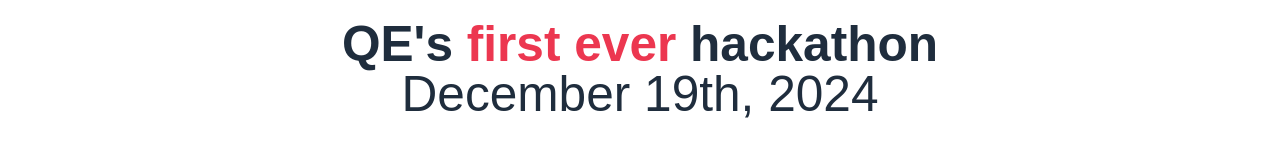
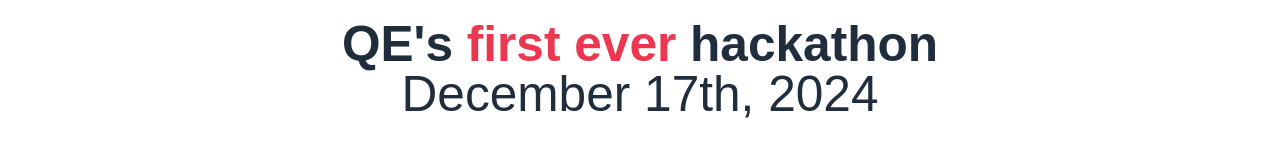
Before and after one commit to FloatingBlob/test-8, a React (Create React App) app: page / in a window 1280 px wide. Shown: the part 554-710 px from the top of the page. Built offline with nearby package versions, Linux system fonts and the light colour scheme; no server answers; a web font is replaced by a local one.

Commit message:
date change

```diff
--- a/src/components/landing/home.js
+++ b/src/components/landing/home.js
@@ -13,7 +13,7 @@ export default function Landing() {
             <div className="bottom">
                 <div className="content">
                     <p><b>QE's <span className="highlight">first ever</span> hackathon</b></p>
-                    <p>December 19th, 2024</p>
+                    <p>December 17th, 2024</p>
                 </div>
             </div>
         </div>
```
